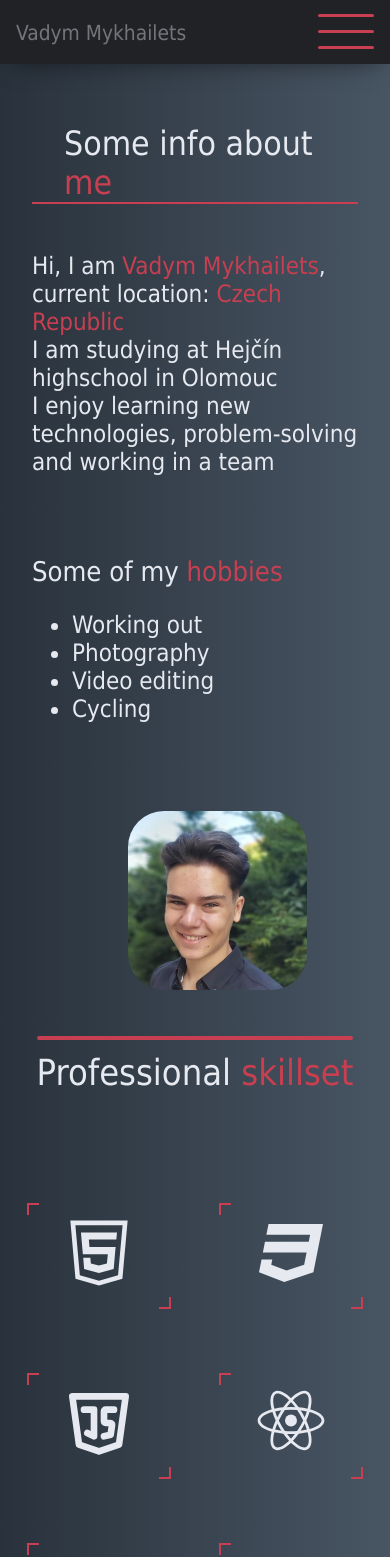
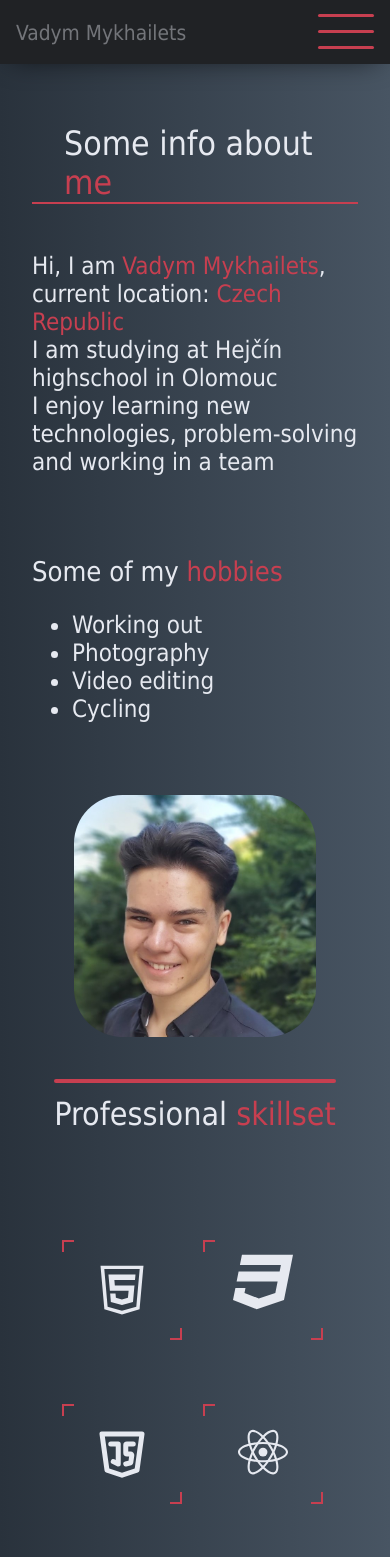
Before and after one commit to Vadim06/MyWorkAndSkills, a React (Create React App) app: page /about in a window 390 px wide. Shown: the top 1557 px of the page. Built offline with nearby package versions, Linux system fonts and the light colour scheme.

Commit message:
polishing mobile version

```diff
--- a/src/components/About/About.css
+++ b/src/components/About/About.css
@@ -58,13 +58,19 @@
 }
 
 .me {
-  margin-top: 4rem;
-  margin-left: 6rem;
-  width: 22%;
-  height: 22%;
+  width: 45%;
+  height: 45%;
   border-radius: 20%;
   user-select: none;
   animation: ImgLoadingMe 1.5s;
+}
+
+.meContainer {
+  margin-top: 5rem;
+  display: flex;
+  justify-content: center;
+  width: 55%;
+  height: 55%;
 }
 
 h6 {
@@ -98,6 +104,8 @@ h6 {
   letter-spacing: 2px;
   font-size: 1.5rem;
   overflow: hidden;
+  display: flex;
+  justify-content: center;
   width: 9rem;
   transition: 0.5s;
 }
@@ -145,7 +153,7 @@ h6 {
 
   100% {
     opacity: 1;
-    margin-top: 4rem;
+    margin-top: 0;
   }
 }
 
@@ -170,9 +178,13 @@ h6 {
   }
 
   .me {
-    width: 55%;
-    height: 22%;
     animation: none;
+    width: 135%;
+  }
+
+  .meContainer {
+    margin: 0 auto;
+    margin-top: 3rem;
   }
 
   .skillset {
@@ -188,6 +200,7 @@ h6 {
 
   .skillset h1 {
     font-weight: 100;
+    font-size: 2rem;
     position: relative;
     margin-left: 0;
   }
@@ -202,3 +215,11 @@ h6 {
     margin: 0;
   }
 }
+
+
+@media (max-width: 390px) {
+  .skillsetBtn {
+    width: 7.5rem;
+    margin: 2rem 0.5rem;
+  }
+}
--- a/src/components/About/About.tsx
+++ b/src/components/About/About.tsx
@@ -38,7 +38,9 @@ export const About = () => {
                         <li>Cycling</li>
                     </ul>
                 </div>
-                <img src={me} alt="me" className='me' />
+                <div className='meContainer'>
+                    <img src={me} alt="me" className='me' />
+                </div>
             </div>
             <div className='skillset'>
                 <h1>Professional <span>skillset</span></h1>
--- a/src/components/Footer/Footer.css
+++ b/src/components/Footer/Footer.css
@@ -40,3 +40,9 @@
     margin-top: 4rem;
   }
 }
+
+@media (max-width: 370px) {
+  .bubble {
+    margin: 0 1rem;
+  }
+}
--- a/src/components/Home/Home.css
+++ b/src/components/Home/Home.css
@@ -1,7 +1,7 @@
 main {
   display: flex;
   min-height: 42.5rem;
-  margin-bottom: 6rem;
+  margin-bottom: 4rem;
   justify-content: center;
   position: relative;
 }
@@ -170,7 +170,7 @@ main::after {
   }
 
   .mainText {
-    margin: 8rem 2rem;
+    margin: 4rem 2rem;
     margin-bottom: 0;
   }
 
@@ -201,7 +201,7 @@ main::after {
   }
 
   .introduce {
-    margin-top: 8rem;
+    margin-top: 5rem;
   }
 
   .laptopGuy {
@@ -215,4 +215,8 @@ main::after {
   .introduceContent {
     flex-direction: column;
   }
+
+  .laptopGuy {
+    width: 10rem;
+  }
 }
```
